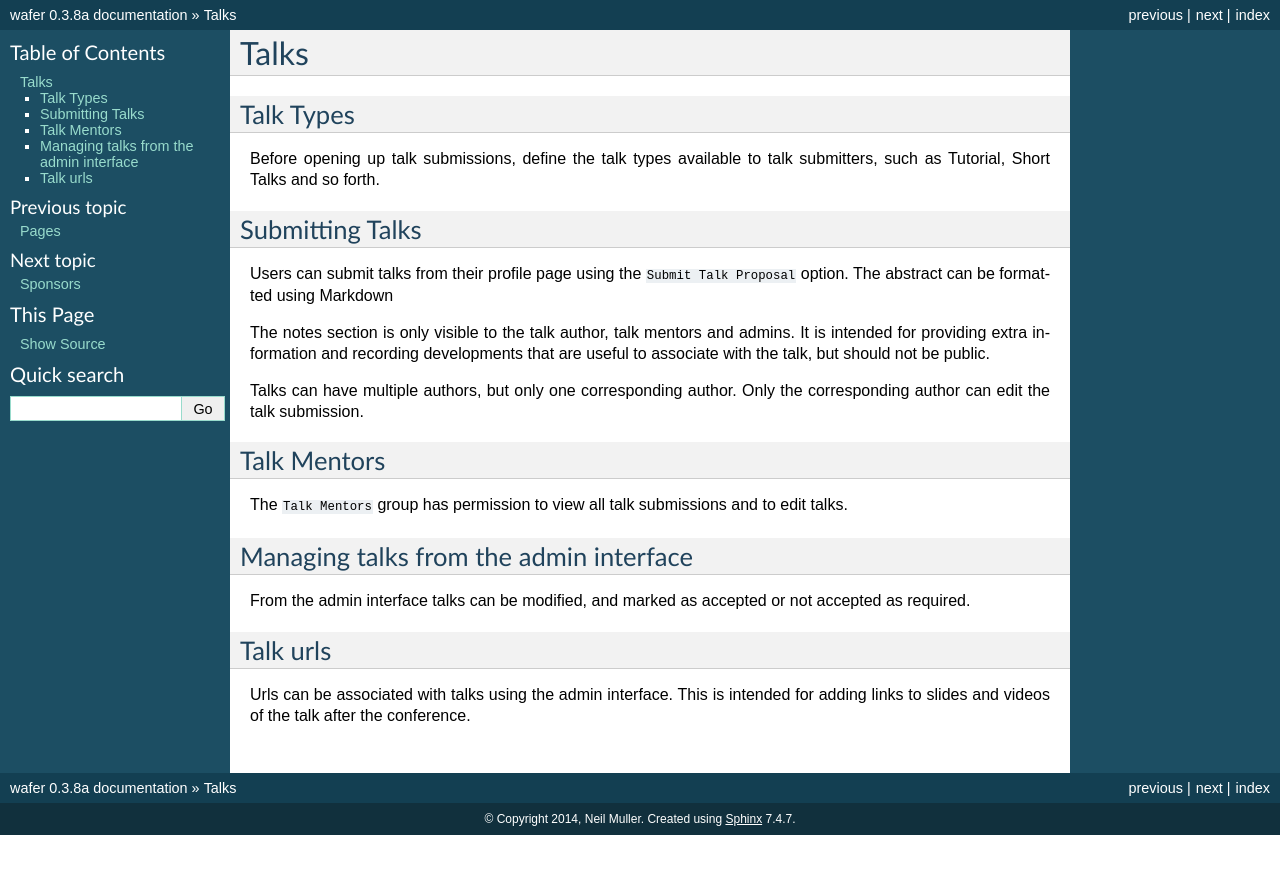
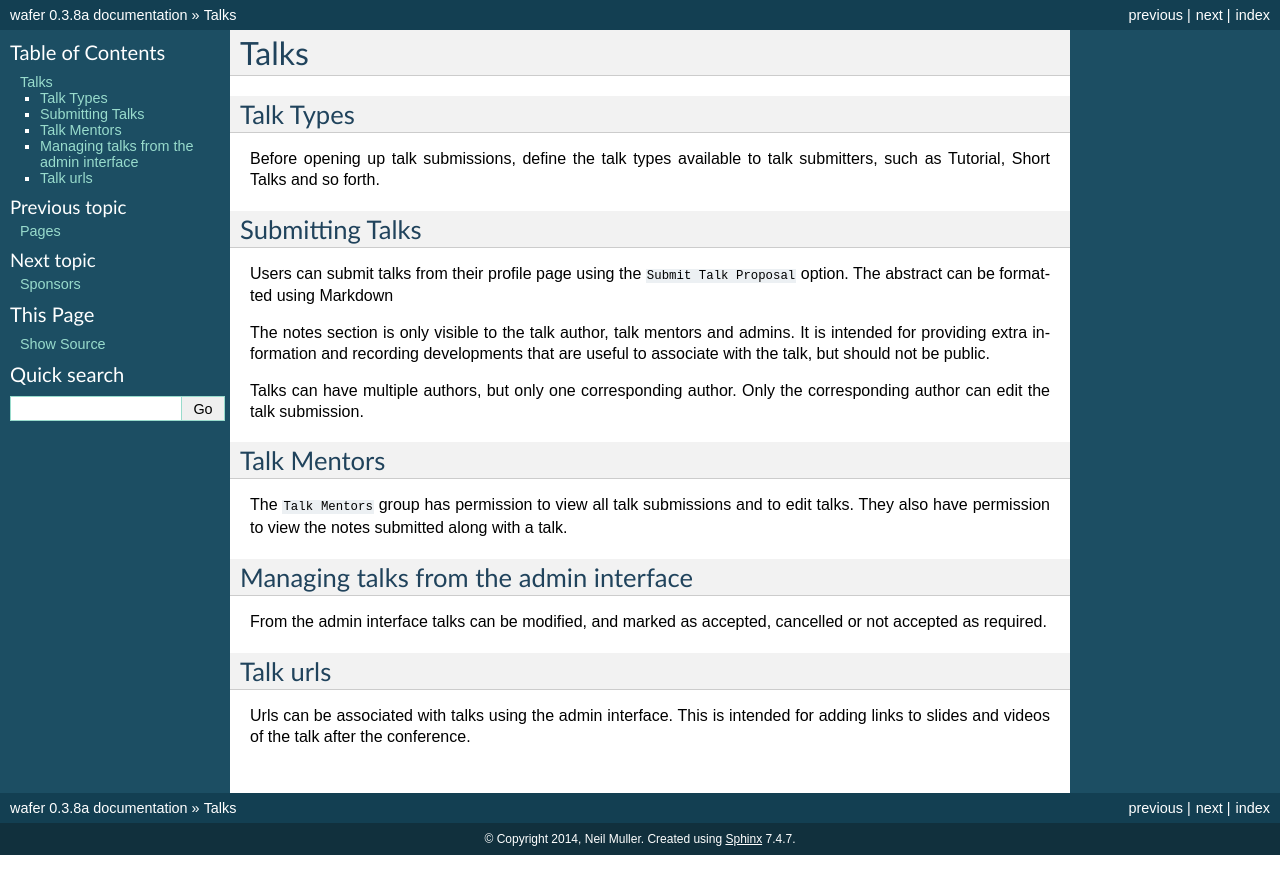
Before and after one commit to CTPUG/wafer, a Sphinx documentation site: the page built from docs/talks.rst, in a window 1280 px wide. Shown: the top 894 px of the page. Built offline with Sphinx 7.4.7, drawn with Linux system fonts in a browser that asks for light colours.

Commit message:
Some documentation updates

```diff
--- a/docs/talks.rst
+++ b/docs/talks.rst
@@ -26,13 +26,14 @@ Talk Mentors
 ============
 
 The ``Talk Mentors`` group has permission to view all talk submissions and
-to edit talks.
+to edit talks. They also have permission to view the notes submitted along
+with a talk.
 
 Managing talks from the admin interface
 =======================================
 
-From the admin interface talks can be modified, and marked as accepted or
-not accepted as required.
+From the admin interface talks can be modified, and marked as accepted,
+cancelled or not accepted as required.
 
 
 Talk urls
```
